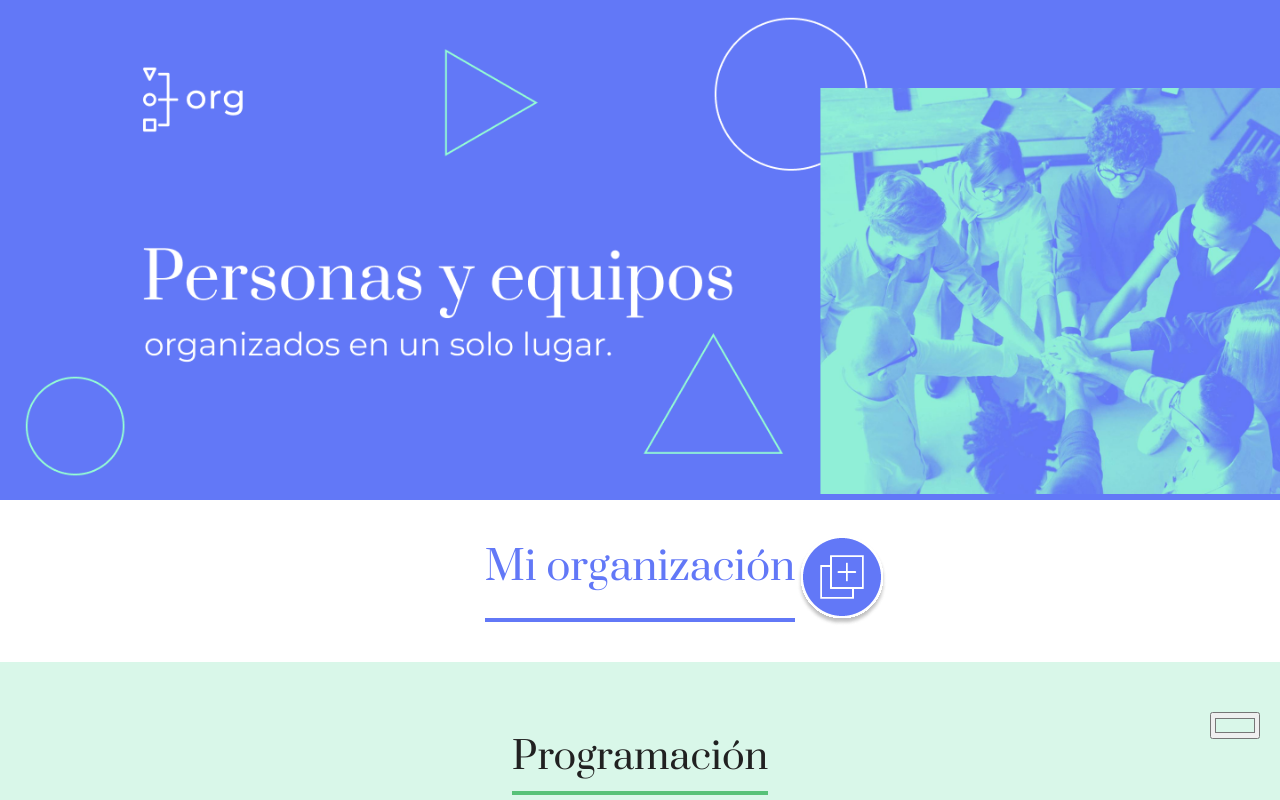
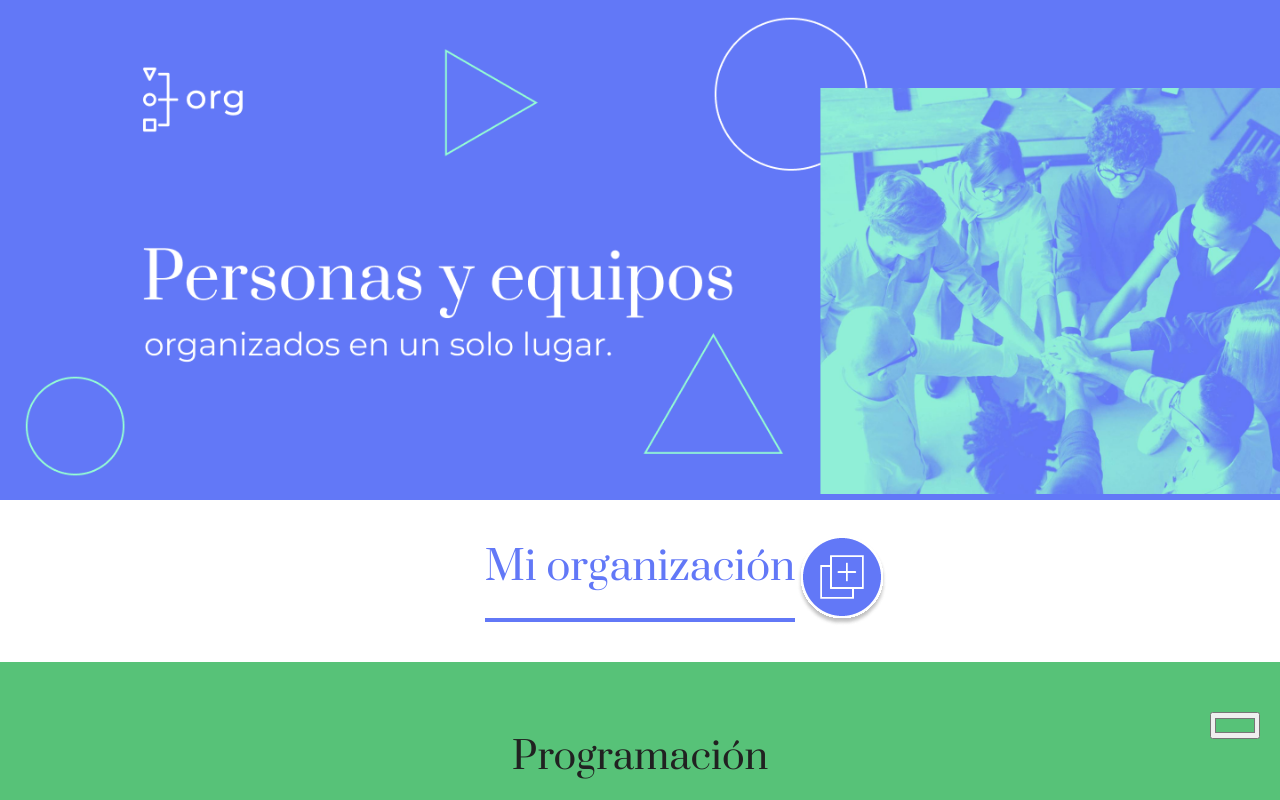
Before and after one commit to ingridk12/org2, a React app in the folder 1950-react-desarrollando-con-js-clase05/org2/: page / in a window 1280 px wide. Shown: the top 800 px of the page. Built offline with nearby package versions, Linux system fonts and the light colour scheme.

Commit message:
cambio color secudario por primario

```diff
--- a/1950-react-desarrollando-con-js-clase05/org2/src/componentes/Equipo/index.js
+++ b/1950-react-desarrollando-con-js-clase05/org2/src/componentes/Equipo/index.js
@@ -6,7 +6,7 @@ const Equipo = (props) => {
     const { colorPrimario, colorSecundario, titulo } = props.datos
     const { colaboradores, eliminarColaborador, actualizarColor } = props
     const obj = {
-        backgroundColor: colorSecundario
+        backgroundColor: colorPrimario
     }
 
 
@@ -19,7 +19,7 @@ const Equipo = (props) => {
                 <input
                 type="color"
                 className="input-color"
-                value={colorSecundario}
+                value={colorPrimario}
                 onChange={(evento) => {
                     actualizarColor(evento.target.value, titulo)
                 }}
```
